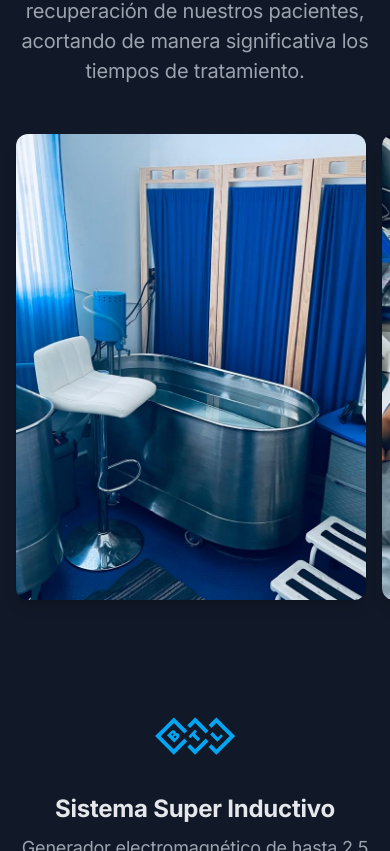
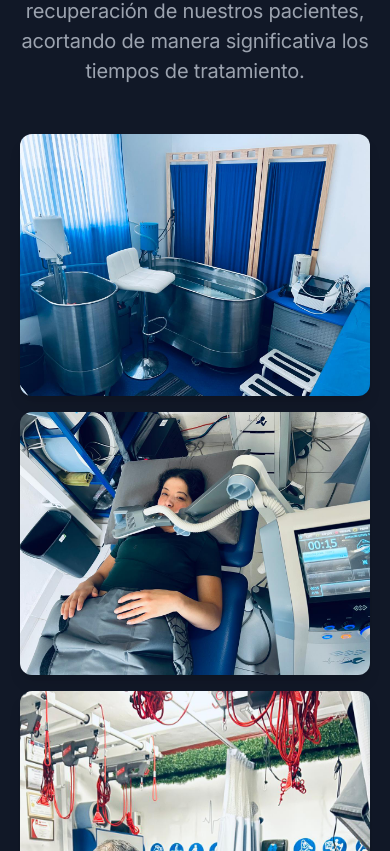
Before and after one commit to chargoy/hightech.rehab, a Next.js app: page / in a window 390 px wide. Shown: the part 1593-2444 px from the top of the page. Built offline with nearby package versions, Linux system fonts and the light colour scheme.

Commit message:
style fixed

```diff
--- a/components/equipos-atla-tech.tsx
+++ b/components/equipos-atla-tech.tsx
@@ -89,7 +89,7 @@ export default function EquiposAltaTech() {
               </p>
             </div>
           </div>
-          <div className="group flex justify-between gap-4 mb-24">
+          <div className="group flex flex-col md:flex-row justify-between gap-4 mb-24 items-center md:items-stretch">
             <Image
               className="object-cover rounded-xl shadow-lg w-[350px]"
               src={Alta1Image}
```
